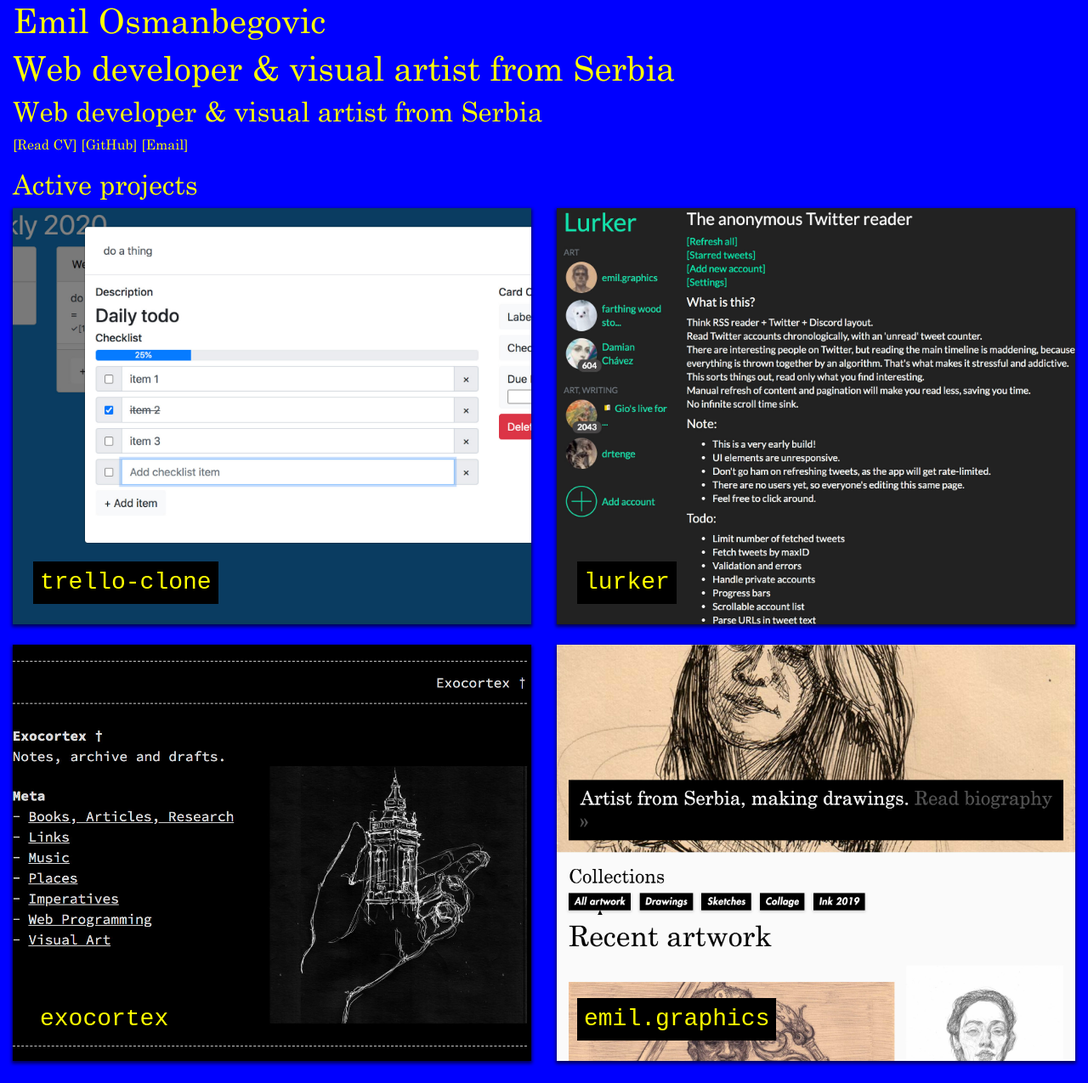
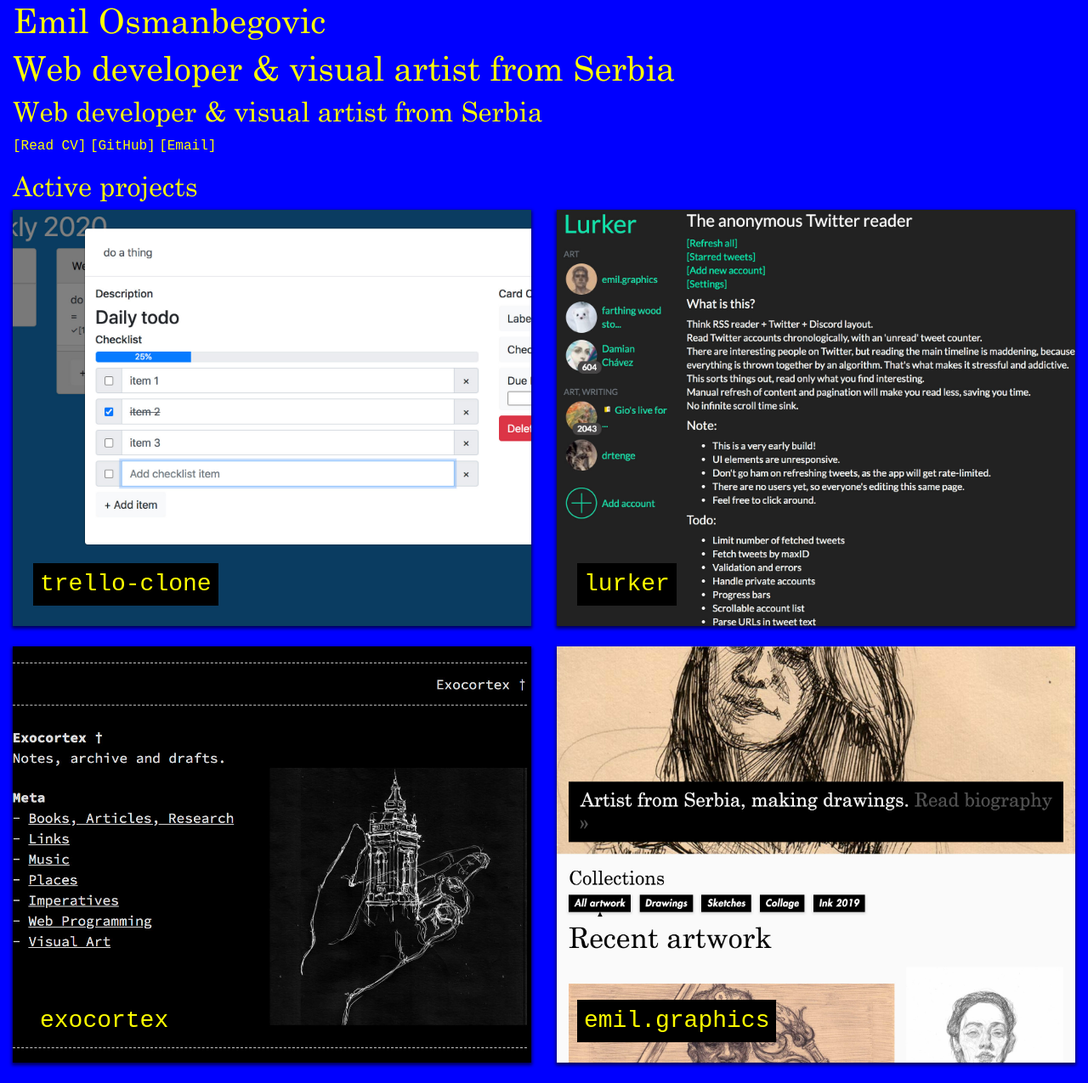
Before and after one commit to emilosmanbegovicmm/emilosman, a Jekyll site: the page built from index.md, in a window 1280 px wide. Shown: the whole page at 85% size. Built offline with Jekyll 4.4.1, drawn with Linux system fonts in a browser that asks for light colours; our own code applies the rules of GitHub Pages for plain Markdown files.

Commit message:
change title styles

```diff
--- a/_sass/base/base.scss
+++ b/_sass/base/base.scss
@@ -22,9 +22,11 @@
 
 h1, h2, h3, h4, h5, h6 {
   color: yellow;
+  font-family: $century-regular;
 }
 
 a {
+  font-family: 'Courier New', Courier, monospace;
   color: yellow;
   &:hover, &:visited, &:active, &:link {
     color: yellow;
@@ -96,3 +98,7 @@
     }
   }
 }
+
+.post-title {
+  font-family: 'Courier New', Courier, monospace;
+}
```
